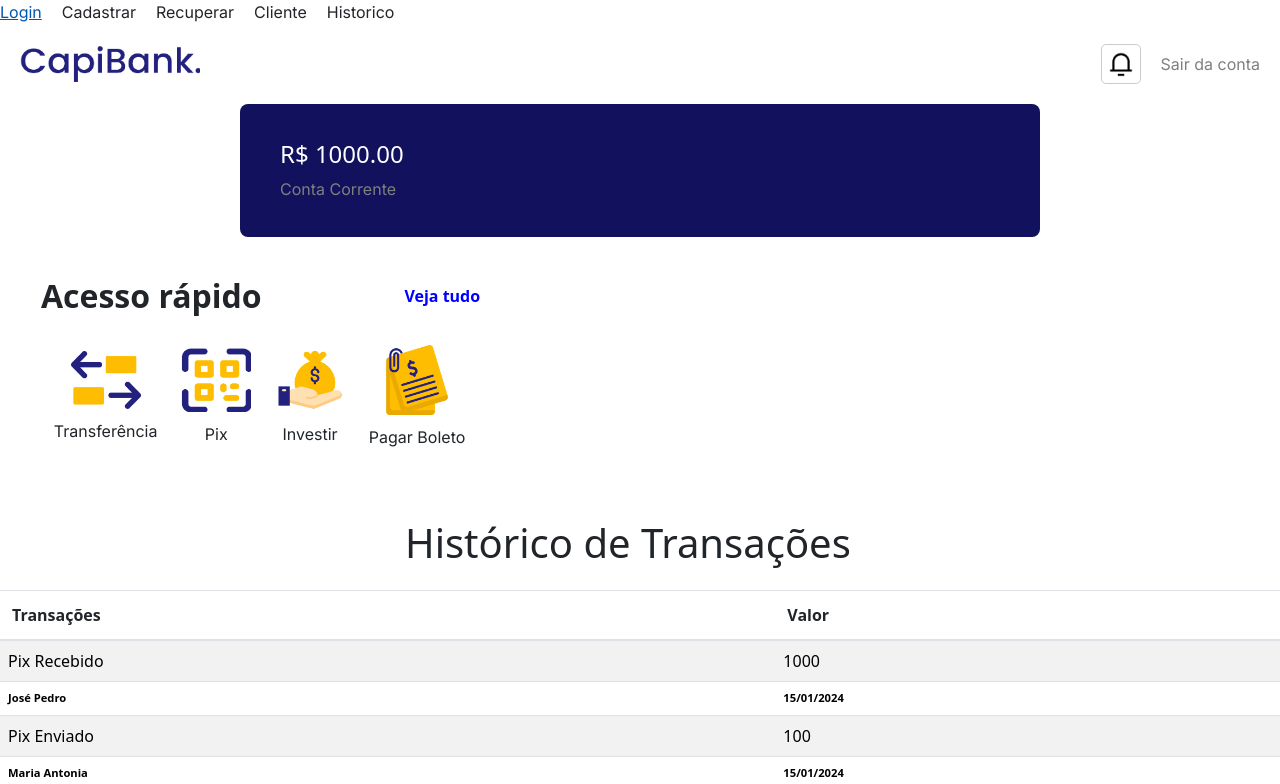
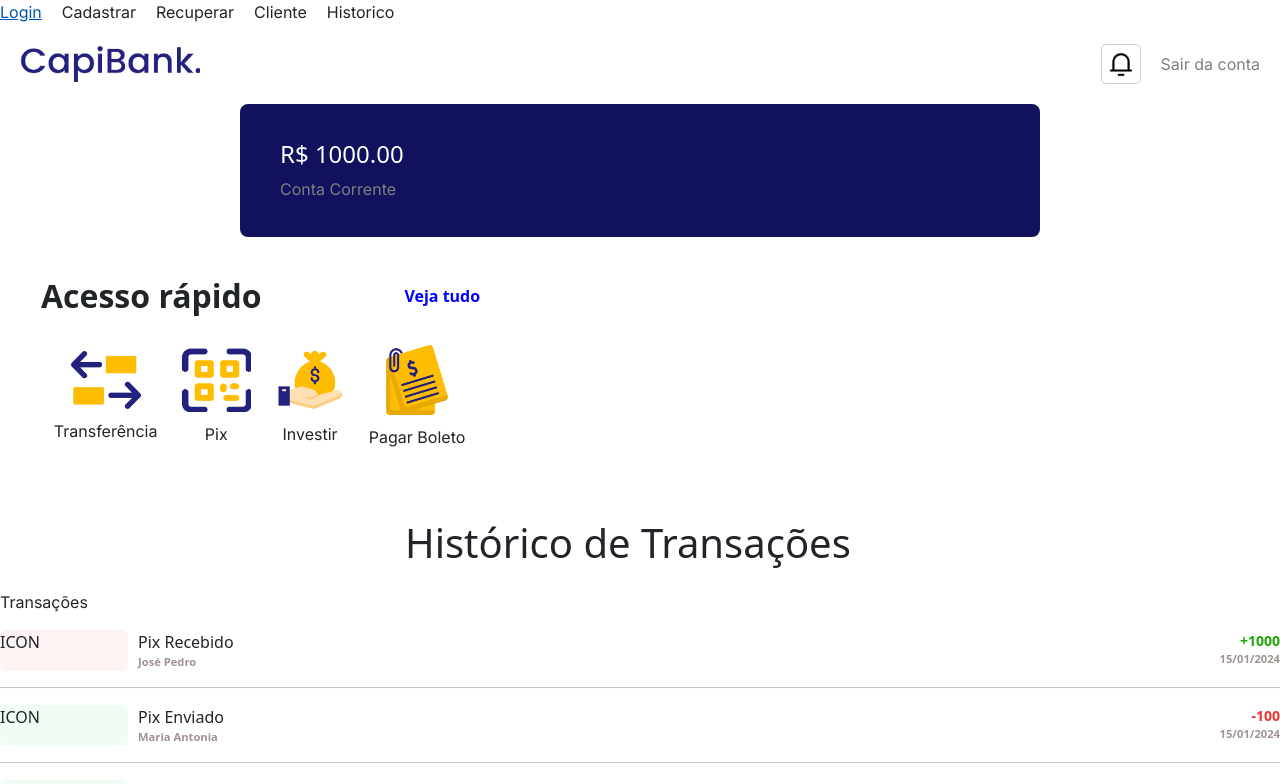
Before and after one commit to barbaradamasdev/capibank-hackadev, an Angular app: page /cliente in a window 1280 px wide. Shown: the top 784 px of the page. Built offline with nearby package versions, Linux system fonts and the light colour scheme; a web font is replaced by a local one.

Commit message:
Altera Área do cliente - transações - da branch marcela_machado

```diff
--- a/src/app/Models/Transacao.ts
+++ b/src/app/Models/Transacao.ts
@@ -1,4 +1,7 @@
+import { TransacaoTipo } from "./TransacaoTipo";
+
 export interface Transacao{
+    transacaoTipo: TransacaoTipo,
     tipo:string,
     valor:number,
     motivo:string,
--- /dev/null
+++ b/src/app/Models/TransacaoTipo.ts
@@ -0,0 +1,4 @@
+export enum TransacaoTipo {
+   entrada,
+   saida
+}
--- a/src/app/componentes/historico-transacoes/historico-transacoes.component.css
+++ b/src/app/componentes/historico-transacoes/historico-transacoes.component.css
@@ -8,11 +8,56 @@
     text-align: center;
 }
 
-.table{
-    width:100%;
-}
 .descricao{
     font-weight: 600;
     font-size: 0.7rem;
     color:rgb(163, 146, 146);
 }
+
+
+.rowTransacao {
+    display: flex;
+}
+
+.col1Saida {
+   width: 10%;
+   background: linear-gradient(0deg, rgba(11, 204, 53, 0.06), rgba(11, 204, 53, 0.06)),
+   linear-gradient(0deg, rgba(255, 255, 255, 0.04), rgba(255, 255, 255, 0.04));
+   border-radius: 6px;
+   border: 1.15px;
+}
+
+.col1Entrada {
+    width: 10%;
+    background: linear-gradient(0deg, rgba(236, 47, 47, 0.06), rgba(236, 47, 47, 0.06)),
+    linear-gradient(0deg, rgba(255, 255, 255, 0.04), rgba(255, 255, 255, 0.04));
+    border-radius: 6px;
+    border: 1.15px;
+ }
+
+.col2 {
+    width: 70%;
+    padding-left: 10px;
+}
+
+.col3 {
+    width: 20%;
+    text-align: right;
+}
+
+.itemValorSaida {
+    color: #EC2F2F;
+    font-size: 14px;
+    font-weight: 600;
+}
+
+.itemValorEntrada {
+    color: #1FA804;
+    font-size: 14px;
+    font-weight: 600;
+}
+
+.divider {
+    background: #F4F4F4;
+    height: 1px;
+}
--- a/src/app/componentes/historico-transacoes/historico-transacoes.component.html
+++ b/src/app/componentes/historico-transacoes/historico-transacoes.component.html
@@ -2,21 +2,19 @@
     <h1>Histórico de Transações</h1>
 </div>
 
-<table class="table table-striped">
-    <thead>
-        <th>Transações</th>
-        <th>Valor</th>
-    </thead>
-    <tbody>
-        @for (item of transacoes; track $index) {
-            <tr>
-                <td>{{item.tipo}}</td>
-                <td>{{item.valor}}</td>
-            </tr>
-           <tr class="descricao">
-            <td>{{item.motivo}}</td>
-            <td>{{item.data}}</td>
-           </tr>
-        }
-    </tbody>
-</table>
+<p>Transações</p>
+
+@for (item of transacoes; track $index) {
+    <div class="rowTransacao">
+        <div [class]="{'col1Saida': item.transacaoTipo == 1, 'col1Entrada': item.transacaoTipo == 0 }">ICON</div>
+        <div class="col2">
+            <div>{{item.tipo}}</div>
+            <div class="descricao">{{item.motivo}}</div>
+        </div>
+        <div class="col3">
+            <div [class]="{'itemValorSaida': item.transacaoTipo == 1, 'itemValorEntrada': item.transacaoTipo == 0 }">{{formatarValorTransacao(item)}}</div>
+            <div class="descricao">{{item.data}}</div>
+        </div>
+    </div>
+    <hr class="divider">
+}
--- a/src/app/componentes/historico-transacoes/historico-transacoes.component.ts
+++ b/src/app/componentes/historico-transacoes/historico-transacoes.component.ts
@@ -1,5 +1,6 @@
 import { Component } from '@angular/core';
 import { Transacao } from '../../Models/Transacao';
+import { TransacaoTipo } from '../../Models/TransacaoTipo';
 
 @Component({
   selector: 'app-historico-transacoes',
@@ -11,16 +12,19 @@ import { Transacao } from '../../Models/Transacao';
 export class HistoricoTransacoesComponent {
 
   transacoes: Transacao[] =[
-    {tipo:'Pix Recebido', valor: 1000.00, motivo:'José Pedro', data: '15/01/2024'},
-    {tipo:'Pix Enviado', valor: 100.00,motivo:'Maria Antonia', data: '15/01/2024'},
-    {tipo:'Pgto Boleto', valor: 500.00, motivo:'Energia Elétrica', data: '17/01/2024'},
-    {tipo:'Transferência', valor: 200.00, motivo:'Poupança', data: '20/01/2024'},
-    {tipo:'Pix Recebido', valor: 1000.00,motivo:'Sandra Lima',  data: '21/01/2024'},
-    {tipo:'Pix Enviado', valor: 100.00,motivo:'Anderson José',  data: '25/01/2024'},
-    {tipo:'Pgto Boleto', valor: 100.00,motivo:'Condominio',  data: '29/01/2024'},
-    {tipo:'Pgto Boleto', valor: 1000.00,motivo:'Aluguel',  data: '30/01/2024'}
+    {transacaoTipo: TransacaoTipo.entrada, tipo:'Pix Recebido', valor: 1000.00, motivo:'José Pedro', data: '15/01/2024'},
+    {transacaoTipo: TransacaoTipo.saida, tipo:'Pix Enviado', valor: 100.00, motivo:'Maria Antonia', data: '15/01/2024'},
+    {transacaoTipo: TransacaoTipo.saida, tipo:'Pgto Boleto', valor: 500.00, motivo:'Energia Elétrica', data: '17/01/2024'},
+    {transacaoTipo: TransacaoTipo.saida, tipo:'Transferência', valor: 200.00, motivo:'Poupança', data: '20/01/2024'},
+    {transacaoTipo: TransacaoTipo.entrada, tipo:'Pix Recebido', valor: 1000.00, motivo:'Sandra Lima',  data: '21/01/2024'},
+    {transacaoTipo: TransacaoTipo.saida, tipo:'Pix Enviado', valor: 100.00, motivo:'Anderson José',  data: '25/01/2024'},
+    {transacaoTipo: TransacaoTipo.saida, tipo:'Pgto Boleto', valor: 100.00, motivo:'Condominio',  data: '29/01/2024'}
   ]
 
+  formatarValorTransacao(t: Transacao) {
+    let operacaoTransacao = (t.transacaoTipo === TransacaoTipo.saida) ? '-' : '+';
+    return `${operacaoTransacao}${t.valor}`;
+  }
 
 
 }
```
